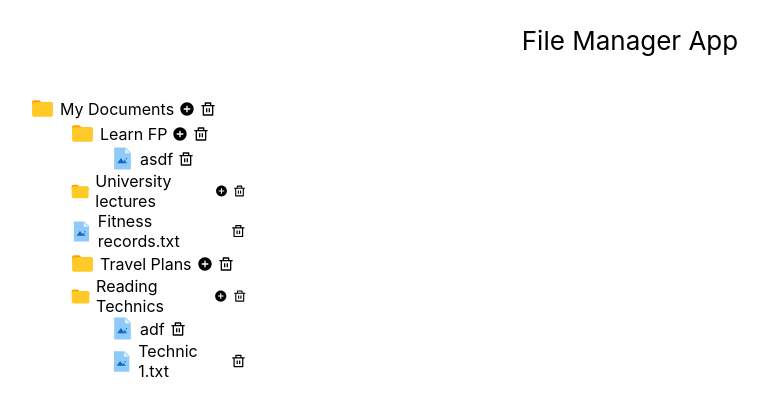
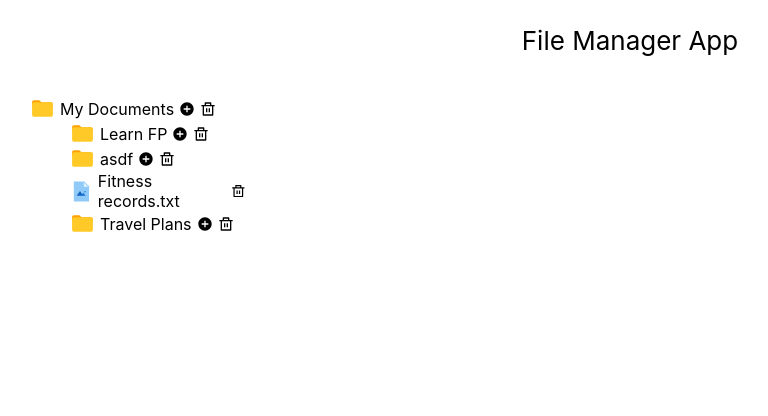
Before and after one commit to EvgheniAnachii/simple-note-app, a React (Create React App) app: page / in a window 1280 px wide. Shown: the top 416 px of the page, without its empty margins (10-778 px from the left). Built offline with nearby package versions, Linux system fonts and the light colour scheme; data requests are answered from the project's data file.

Commit message:
Remove input on focus out. Use static position to avoid jump behaviour of elements

```diff
--- a/db.json
+++ b/db.json
@@ -22,13 +22,6 @@
       "parentId": 12236
     },
     {
-      "id": 12665489,
-      "type": "folder",
-      "refId": 3,
-      "name": "Reading Technics",
-      "parentId": 12236
-    },
-    {
       "id": 23565,
       "type": "folder",
       "refId": 4,
@@ -36,32 +29,11 @@
       "parentId": 12236
     },
     {
-      "id": 36549,
-      "type": "file",
-      "refId": 5,
-      "name": "asdf",
-      "parentId": 23565
-    },
-    {
       "id": 45643,
       "type": "folder",
       "refId": 6,
-      "name": "University lectures",
+      "name": "asdf",
       "parentId": 12236
-    },
-    {
-      "id": 465798,
-      "type": "file",
-      "refId": 7,
-      "name": "Technic 1.txt",
-      "parentId": 12665489
-    },
-    {
-      "id": 451324,
-      "type": "file",
-      "refId": 8,
-      "name": "adf",
-      "parentId": 12665489
     }
   ],
   "content": {
--- a/src/features/fileFolderName/FileFolderName.tsx
+++ b/src/features/fileFolderName/FileFolderName.tsx
@@ -25,9 +25,9 @@ const FileFolderName: FC<FileFolderNamePropsType> = ({item, onFileRename}) => {
 	}
 
 	return <>
-		{!isEditName ? <span onDoubleClick={makeItemEditable}>
+		{!isEditName ? <span onClick={makeItemEditable}>
 			{item.value.name}
-		</span> : <input autoFocus ref={inputRef} onKeyUp={cancelItemToUpdate} />}
+		</span> : <input onBlur={() => setIsEditName(false)} autoFocus ref={inputRef} onKeyUp={cancelItemToUpdate} />}
 	</>
 }
 
--- a/src/features/loading/Loading.tsx
+++ b/src/features/loading/Loading.tsx
@@ -2,12 +2,11 @@ import styled from "styled-components";
 import {FC} from "react";
 
 const LoadingStyled = styled.div`
-  position: absolute;
+  position: fixed;
   width: 100%;
   height: 100%;
-  background: rgb(109 122 109 / 20%);
   text-align: center;
-  padding-top: 50vh;
+  padding-top: 10vh;
 `
 type LoadingPropsType = {
 	text?: string
```
Also changed, not shown: 1 other file (tests, documents, lock files or other folders).
